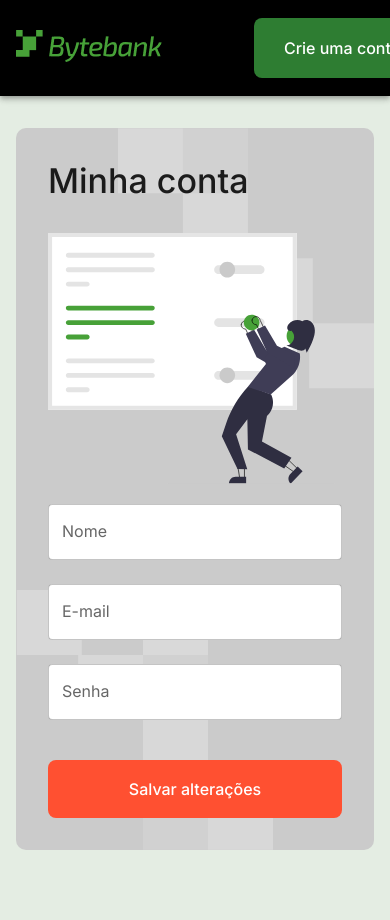
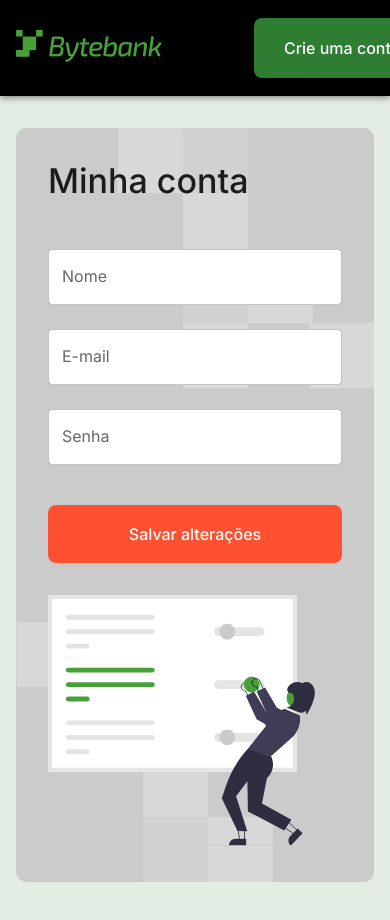
Before and after one commit to TechChallengeJourney/tech-challenge-1, a Next.js app in the folder apps/bytebank/: page /minha-conta in a window 390 px wide. Shown: the top 920 px of the page. Built offline with nearby package versions, Linux system fonts and the light colour scheme; some icons are missing.

Commit message:
fix(my-account): position of image when is mobile

```diff
--- a/apps/bytebank/src/app/(pages)/minha-conta/page.tsx
+++ b/apps/bytebank/src/app/(pages)/minha-conta/page.tsx
@@ -83,9 +83,9 @@ export default function Index(): ReactElement {
       <BytebankCard bgcolor={palette['grey.300']} className='my-account__card'>
         <Box p={4}>
           <BytebankText variant={'lg'}>Minha conta</BytebankText>
-          <Box mt={4} display={'flex'} flexDirection={!isMobile ? 'row' : 'column'}>
+          <Box mt={4} display={'flex'} flexDirection={!isMobile ? 'row' : 'column-reverse'}>
             <Box className='my-account__card-image'>
-              <img src={'/images/my-account.svg'} alt={'Imagem referente a página minha conta'} />
+              <img src={'/images/my-account.svg'} alt={'Imagem de uma pessoa editando sua conta'} />
             </Box>
             <Box flex={'auto'}>
               <FormProvider {...formMethods}>
@@ -108,7 +108,7 @@ export default function Index(): ReactElement {
                     label="Senha"
                     placeholder="Digite sua senha"
                   />
-                  <Box display={'flex'} pt={4} justifyContent={'start'}>
+                  <Box display={'flex'} py={4} justifyContent={'start'}>
                     <BytebankButton
                       label={'Salvar alterações'}
                       color={'secondary'}
```
